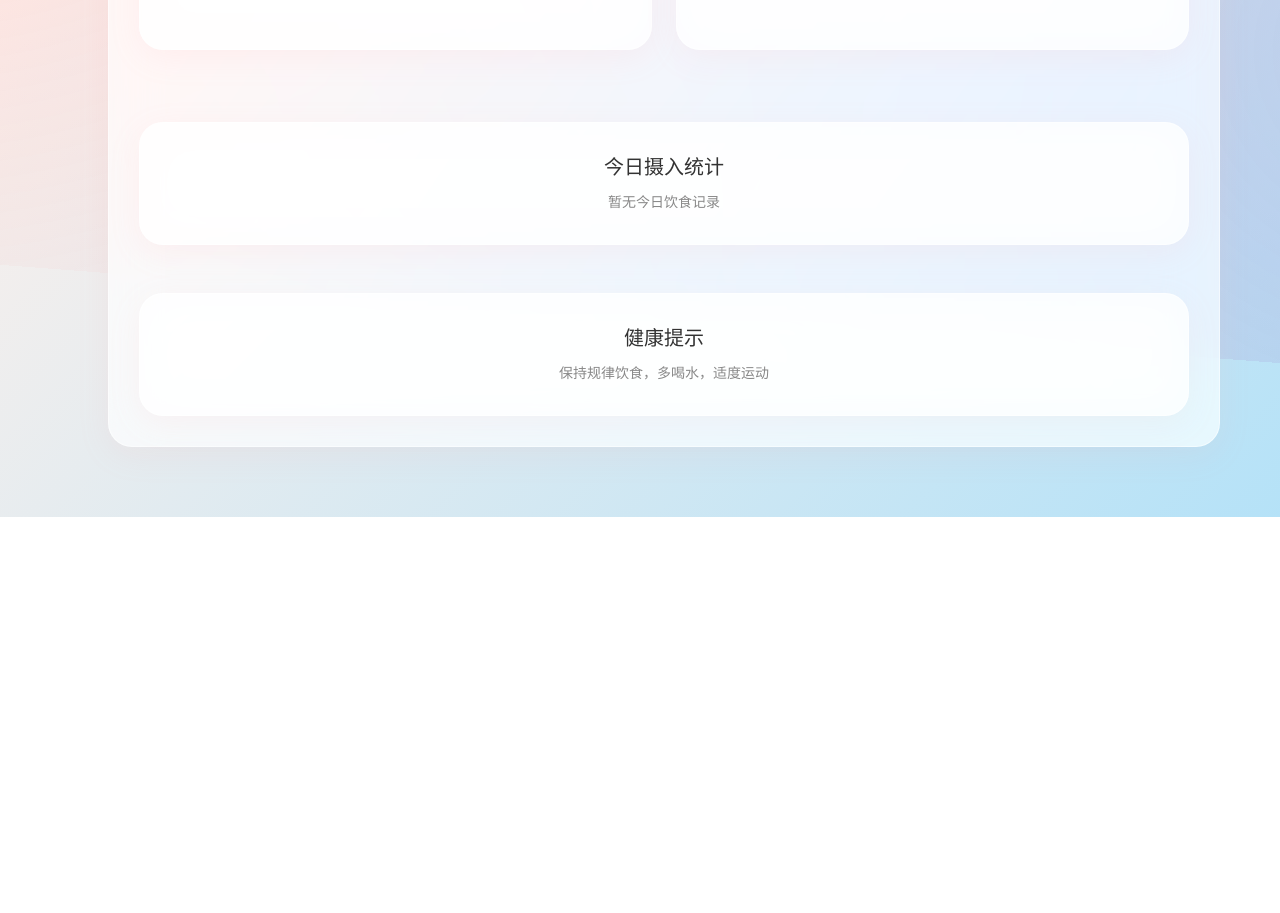
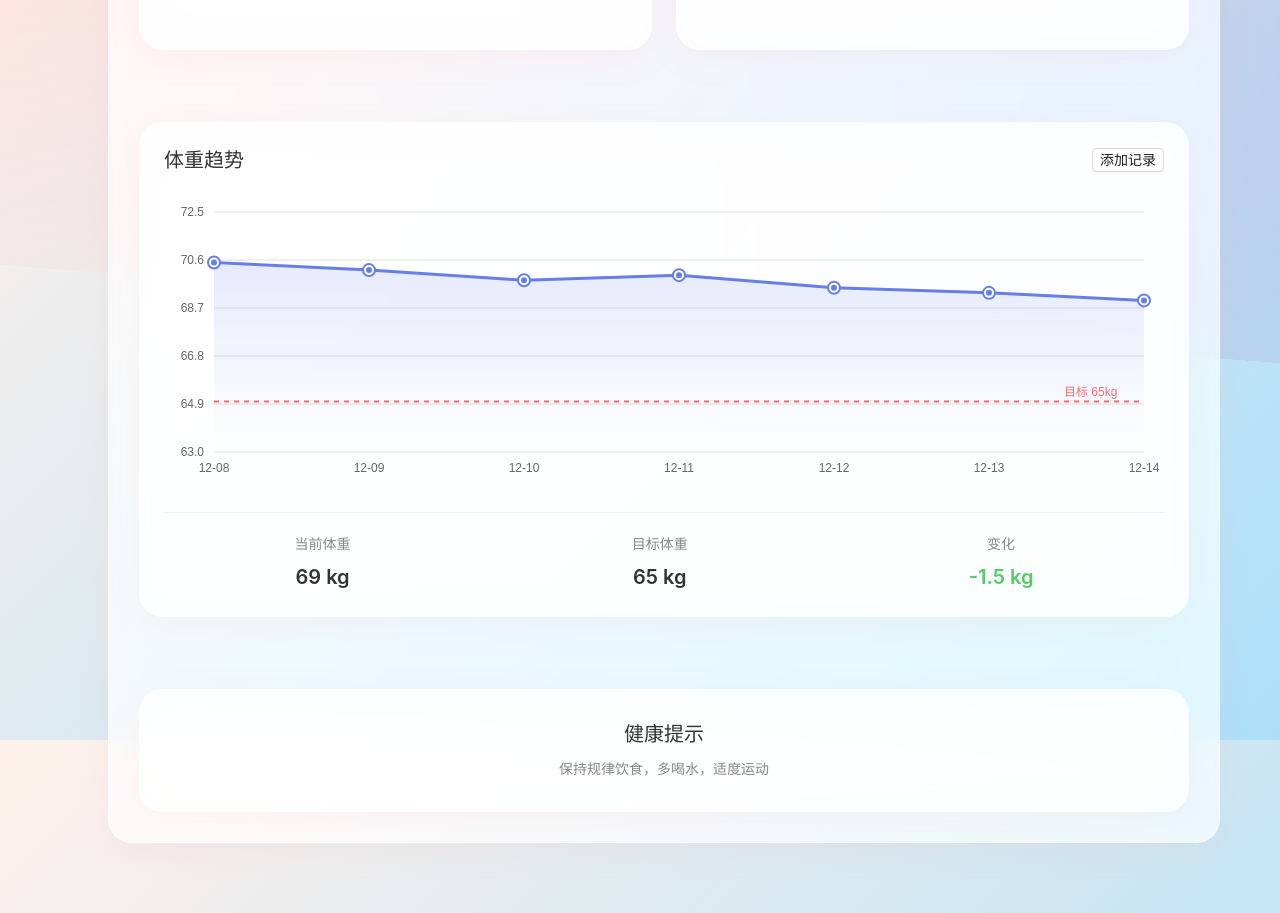
Before and after one commit to Luzhengzheng/HealthyDiet, a Vue app: page / in a window 1280 px wide. Shown: the part 860-1773 px from the top of the page. Before the commit the page ends 1377 px from the top, so only its background shows below. Built offline with nearby package versions, Linux system fonts and the light colour scheme.

Commit message:
feat: add weight trend chart component and implement lazy loading

```diff
--- /dev/null
+++ b/src/renderer/components/WeightChart.vue
@@ -0,0 +1,285 @@
+<template>
+    <div class="weight-chart-container glass-card">
+        <div class="chart-header">
+            <h3>体重趋势</h3>
+            <div class="chart-actions">
+                <a-button size="small" @click="addWeight">添加记录</a-button>
+            </div>
+        </div>
+        <div class="chart-wrapper">
+            <canvas ref="chartCanvas" class="weight-chart"></canvas>
+        </div>
+        <div class="chart-stats">
+            <div class="stat-item">
+                <span class="stat-label">当前体重</span>
+                <span class="stat-value">{{ currentWeight }} kg</span>
+            </div>
+            <div class="stat-item">
+                <span class="stat-label">目标体重</span>
+                <span class="stat-value">{{ targetWeight }} kg</span>
+            </div>
+            <div class="stat-item">
+                <span class="stat-label">变化</span>
+                <span class="stat-value" :class="weightChangeClass">{{ weightChange }}</span>
+            </div>
+        </div>
+    </div>
+</template>
+
+<script setup lang="ts">
+import { ref, onMounted, computed } from 'vue';
+
+const chartCanvas = ref<HTMLCanvasElement | null>(null);
+
+// 模拟数据
+const weightData = ref([
+    { date: '12-08', weight: 70.5 },
+    { date: '12-09', weight: 70.2 },
+    { date: '12-10', weight: 69.8 },
+    { date: '12-11', weight: 70.0 },
+    { date: '12-12', weight: 69.5 },
+    { date: '12-13', weight: 69.3 },
+    { date: '12-14', weight: 69.0 },
+]);
+
+const targetWeight = ref(65);
+
+const currentWeight = computed(() => {
+    return weightData.value.length > 0 ? weightData.value[weightData.value.length - 1].weight : 0;
+});
+
+const weightChange = computed(() => {
+    if (weightData.value.length < 2) return '0 kg';
+    const first = weightData.value[0].weight;
+    const last = currentWeight.value;
+    const change = last - first;
+    return change > 0 ? `+${change.toFixed(1)} kg` : `${change.toFixed(1)} kg`;
+});
+
+const weightChangeClass = computed(() => {
+    if (weightData.value.length < 2) return '';
+    const change = currentWeight.value - weightData.value[0].weight;
+    return change > 0 ? 'increase' : 'decrease';
+});
+
+const drawChart = () => {
+    if (!chartCanvas.value) return;
+
+    const canvas = chartCanvas.value;
+    const ctx = canvas.getContext('2d');
+    if (!ctx) return;
+
+    // 设置 canvas 尺寸
+    const dpr = window.devicePixelRatio || 1;
+    const rect = canvas.getBoundingClientRect();
+    canvas.width = rect.width * dpr;
+    canvas.height = rect.height * dpr;
+    ctx.scale(dpr, dpr);
+
+    const width = rect.width;
+    const height = rect.height;
+    const padding = { top: 20, right: 20, bottom: 40, left: 50 };
+
+    // 清空画布
+    ctx.clearRect(0, 0, width, height);
+
+    // 计算数据范围
+    const weights = weightData.value.map((d) => d.weight);
+    const minWeight = Math.min(...weights, targetWeight.value) - 2;
+    const maxWeight = Math.max(...weights, targetWeight.value) + 2;
+
+    // 绘制网格线
+    ctx.strokeStyle = '#e0e0e0';
+    ctx.lineWidth = 1;
+    for (let i = 0; i <= 5; i++) {
+        const y = padding.top + ((height - padding.top - padding.bottom) * i) / 5;
+        ctx.beginPath();
+        ctx.moveTo(padding.left, y);
+        ctx.lineTo(width - padding.right, y);
+        ctx.stroke();
+
+        // 绘制 Y 轴标签
+        const value = maxWeight - ((maxWeight - minWeight) * i) / 5;
+        ctx.fillStyle = '#666';
+        ctx.font = '12px sans-serif';
+        ctx.textAlign = 'right';
+        ctx.fillText(value.toFixed(1), padding.left - 10, y + 4);
+    }
+
+    // 绘制目标线
+    const targetY =
+        padding.top +
+        ((height - padding.top - padding.bottom) * (maxWeight - targetWeight.value)) / (maxWeight - minWeight);
+    ctx.strokeStyle = '#ff6b6b';
+    ctx.lineWidth = 2;
+    ctx.setLineDash([5, 5]);
+    ctx.beginPath();
+    ctx.moveTo(padding.left, targetY);
+    ctx.lineTo(width - padding.right, targetY);
+    ctx.stroke();
+    ctx.setLineDash([]);
+
+    // 绘制目标标签
+    ctx.fillStyle = '#ff6b6b';
+    ctx.font = '12px sans-serif';
+    ctx.textAlign = 'left';
+    ctx.fillText(`目标 ${targetWeight.value}kg`, width - padding.right - 80, targetY - 5);
+
+    // 绘制折线
+    const chartWidth = width - padding.left - padding.right;
+    const chartHeight = height - padding.top - padding.bottom;
+    const stepX = chartWidth / (weightData.value.length - 1);
+
+    // 绘制渐变背景
+    const gradient = ctx.createLinearGradient(0, padding.top, 0, height - padding.bottom);
+    gradient.addColorStop(0, 'rgba(102, 126, 234, 0.2)');
+    gradient.addColorStop(1, 'rgba(102, 126, 234, 0)');
+
+    ctx.beginPath();
+    ctx.moveTo(padding.left, height - padding.bottom);
+    weightData.value.forEach((point, index) => {
+        const x = padding.left + stepX * index;
+        const y = padding.top + (chartHeight * (maxWeight - point.weight)) / (maxWeight - minWeight);
+        if (index === 0) {
+            ctx.lineTo(x, y);
+        } else {
+            ctx.lineTo(x, y);
+        }
+    });
+    ctx.lineTo(padding.left + stepX * (weightData.value.length - 1), height - padding.bottom);
+    ctx.closePath();
+    ctx.fillStyle = gradient;
+    ctx.fill();
+
+    // 绘制折线
+    ctx.strokeStyle = '#667eea';
+    ctx.lineWidth = 3;
+    ctx.beginPath();
+    weightData.value.forEach((point, index) => {
+        const x = padding.left + stepX * index;
+        const y = padding.top + (chartHeight * (maxWeight - point.weight)) / (maxWeight - minWeight);
+        if (index === 0) {
+            ctx.moveTo(x, y);
+        } else {
+            ctx.lineTo(x, y);
+        }
+    });
+    ctx.stroke();
+
+    // 绘制数据点
+    weightData.value.forEach((point, index) => {
+        const x = padding.left + stepX * index;
+        const y = padding.top + (chartHeight * (maxWeight - point.weight)) / (maxWeight - minWeight);
+
+        // 外圈
+        ctx.beginPath();
+        ctx.arc(x, y, 6, 0, Math.PI * 2);
+        ctx.fillStyle = '#fff';
+        ctx.fill();
+        ctx.strokeStyle = '#667eea';
+        ctx.lineWidth = 2;
+        ctx.stroke();
+
+        // 内圈
+        ctx.beginPath();
+        ctx.arc(x, y, 3, 0, Math.PI * 2);
+        ctx.fillStyle = '#667eea';
+        ctx.fill();
+
+        // X 轴标签
+        ctx.fillStyle = '#666';
+        ctx.font = '12px sans-serif';
+        ctx.textAlign = 'center';
+        ctx.fillText(point.date, x, height - padding.bottom + 20);
+    });
+};
+
+const addWeight = () => {
+    // TODO: 实现添加体重记录功能
+    console.log('添加体重记录');
+};
+
+onMounted(() => {
+    drawChart();
+
+    // 响应窗口大小变化
+    window.addEventListener('resize', drawChart);
+});
+</script>
+
+<style scoped>
+.weight-chart-container {
+    width: 100%;
+    padding: 24px;
+    margin-bottom: 24px;
+}
+
+.chart-header {
+    display: flex;
+    justify-content: space-between;
+    align-items: center;
+    margin-bottom: 20px;
+}
+
+.chart-header h3 {
+    font-size: 20px;
+    color: #333;
+    margin: 0;
+}
+
+.chart-wrapper {
+    width: 100%;
+    height: 300px;
+    margin-bottom: 20px;
+}
+
+.weight-chart {
+    width: 100%;
+    height: 100%;
+}
+
+.chart-stats {
+    display: flex;
+    justify-content: space-around;
+    gap: 20px;
+    padding-top: 20px;
+    border-top: 1px solid rgba(0, 0, 0, 0.06);
+}
+
+.stat-item {
+    display: flex;
+    flex-direction: column;
+    align-items: center;
+    gap: 8px;
+}
+
+.stat-label {
+    font-size: 14px;
+    color: #888;
+}
+
+.stat-value {
+    font-size: 20px;
+    font-weight: 600;
+    color: #333;
+}
+
+.stat-value.increase {
+    color: #ff6b6b;
+}
+
+.stat-value.decrease {
+    color: #51cf66;
+}
+
+@media (max-width: 768px) {
+    .chart-wrapper {
+        height: 250px;
+    }
+
+    .chart-stats {
+        flex-direction: column;
+        gap: 12px;
+    }
+}
+</style>
--- a/src/renderer/pages/Home.vue
+++ b/src/renderer/pages/Home.vue
@@ -58,9 +58,23 @@
                     </div>
                 </div>
 
-                <div class="stats-card glass-card">
-                    <h3>今日摄入统计</h3>
-                    <p>暂无今日饮食记录</p>
+                <div ref="weightChartContainer" class="weight-chart-lazy-container">
+                    <Suspense v-if="shouldLoadWeightChart">
+                        <template #default>
+                            <WeightChart />
+                        </template>
+                        <template #fallback>
+                            <div class="loading-card glass-card">
+                                <a-spin size="large" tip="加载中..." />
+                            </div>
+                        </template>
+                    </Suspense>
+                    <div v-else class="placeholder-card glass-card">
+                        <div class="placeholder-content">
+                            <div class="placeholder-icon">📊</div>
+                            <p>滚动加载体重趋势图...</p>
+                        </div>
+                    </div>
                 </div>
 
                 <div class="recommendation-card glass-card">
@@ -73,15 +87,41 @@
 </template>
 
 <script setup lang="ts">
-import { ref } from 'vue';
+import { ref, defineAsyncComponent, onMounted } from 'vue';
 import dayjs from 'dayjs';
 import 'dayjs/locale/zh-cn';
 import { CalendarOutlined, ClockCircleOutlined } from '@ant-design/icons-vue';
 
+// 懒加载体重折线图组件
+const WeightChart = defineAsyncComponent(() => import('../components/WeightChart.vue'));
+
 dayjs.locale('zh-cn');
 const selectedDate = ref(dayjs().format('YYYY-MM-DD'));
+const shouldLoadWeightChart = ref(false);
+const weightChartContainer = ref<HTMLElement | null>(null);
 
 const handleDateChange = () => {}; // TODO: 处理日期变化
+
+onMounted(() => {
+    // 使用 Intersection Observer 实现懒加载
+    const observer = new IntersectionObserver(
+        (entries) => {
+            entries.forEach((entry) => {
+                if (entry.isIntersecting && !shouldLoadWeightChart.value) {
+                    shouldLoadWeightChart.value = true;
+                    observer.disconnect(); // 加载后停止观察
+                }
+            });
+        },
+        {
+            rootMargin: '50px', // 提前50px开始加载
+        },
+    );
+
+    if (weightChartContainer.value) {
+        observer.observe(weightChartContainer.value);
+    }
+});
 </script>
 
 <style scoped>
@@ -246,25 +286,45 @@ h1 {
     font-size: 24px;
     color: #667eea;
 }
+
 .stats-section {
     width: 100%;
 }
 
-.stats-card {
+.weight-chart-lazy-container {
     width: 100%;
-    padding: 32px 24px;
     margin-bottom: 24px;
+    min-height: 400px;
+}
+
+.loading-card {
+    width: 100%;
+    padding: 80px 24px;
+    text-align: center;
+    display: flex;
+    justify-content: center;
+    align-items: center;
+}
+
+.placeholder-card {
+    width: 100%;
+    padding: 80px 24px;
     text-align: center;
 }
 
-.stats-card h3 {
-    font-size: 20px;
-    color: #333;
-    margin-bottom: 12px;
-    margin-top: 0;
+.placeholder-content {
+    display: flex;
+    flex-direction: column;
+    align-items: center;
+    gap: 16px;
+    opacity: 0.6;
 }
 
-.stats-card p {
+.placeholder-icon {
+    font-size: 48px;
+}
+
+.placeholder-content p {
     font-size: 14px;
     color: #888;
     margin: 0;
```
